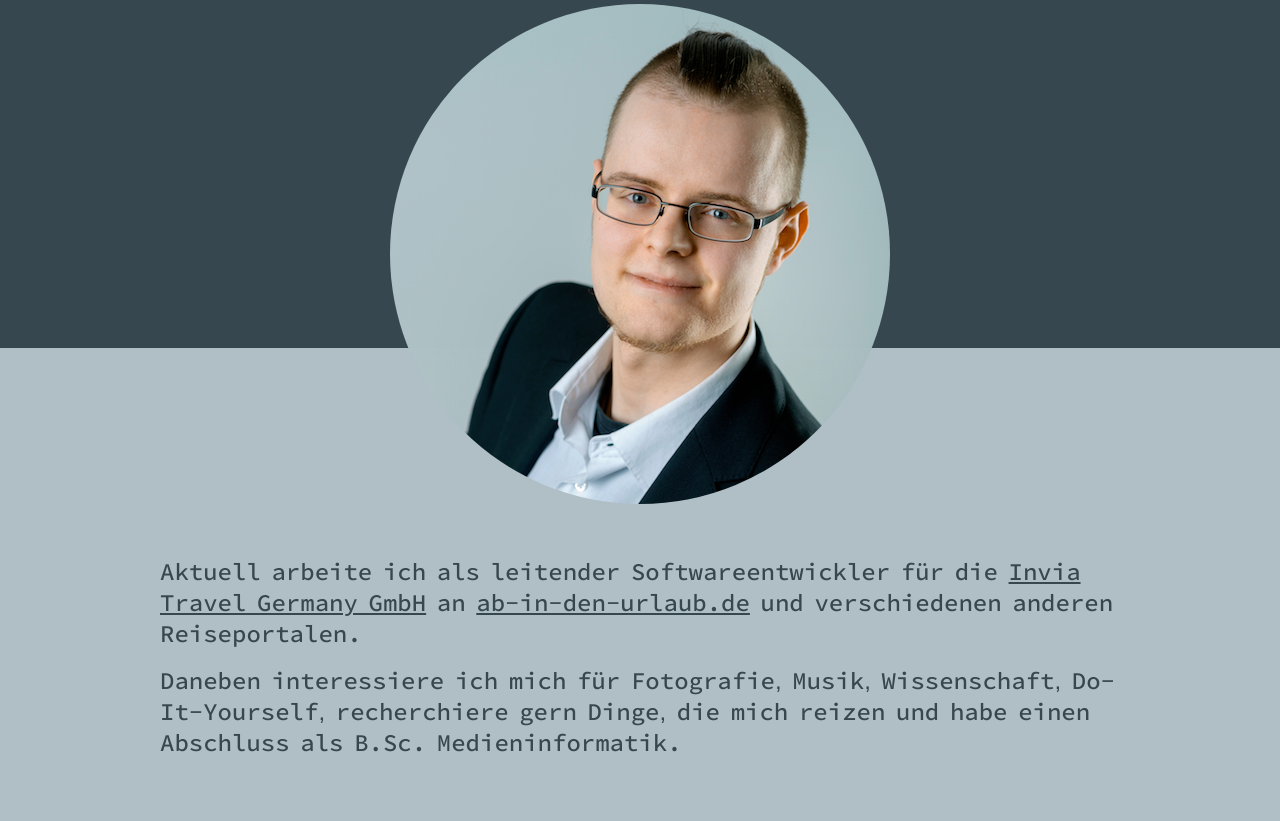
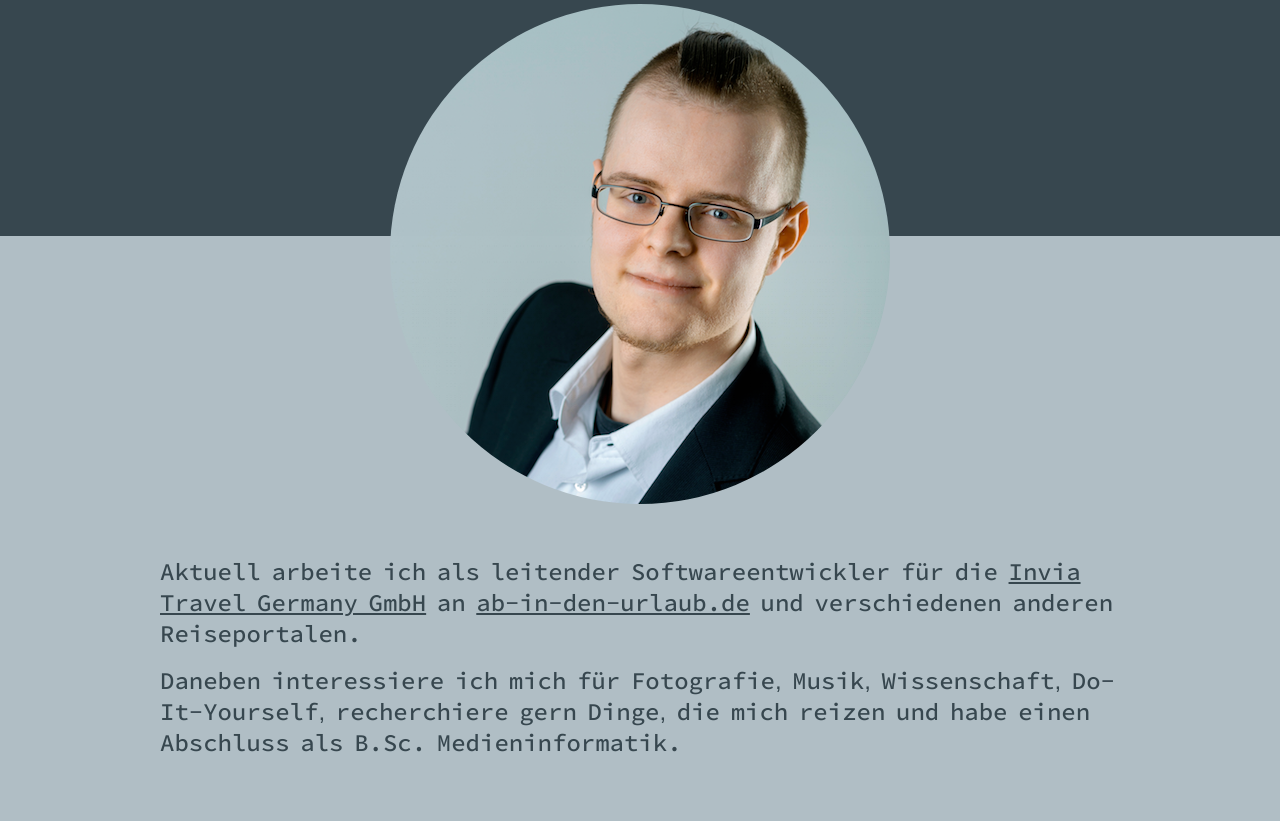
Before and after one commit to medienlampe/bischoff.media, a PHP site: page / in a window 1280 px wide. Shown: the part 166-987 px from the top of the page. Run offline with PHP 8.4, Linux system fonts and the light colour scheme.

Commit message:
Style adjustments.

```diff
--- a/assets/css/style.css
+++ b/assets/css/style.css
@@ -110,8 +110,8 @@ a.external span.socicon {
   font-weight: 400;
   font-size: 1.5rem;
   background: #b0bec5;
-  margin-top: -10rem;
-  padding: 12rem 0 3rem;
+  margin-top: -17rem;
+  padding: 19rem 0 3rem;
 }
 
 #welcome p {
--- a/assets/css/style.min.css
+++ b/assets/css/style.min.css
@@ -1 +1 @@
-body,html{height:100vh}body{display:flex;flex-direction:column;font-family:'Source Code Pro2',Arial,sans-serif;font-weight:300;text-align:center;word-spacing:.25rem;background:#37474f;color:#cfd8dc;margin:0}main{padding-bottom:3rem;flex:1}a,a:active,a:visited{color:inherit}img.u-photo{height:auto;max-width:90vw;border-radius:100%}img.codewars{margin:1rem 0}h1,h2,h3{font-weight:inherit;line-height:1em;margin:.75em 0}a.external,strong{font-weight:500}h1{font-size:3.5rem;margin-bottom:0}h2,h3{font-size:2rem}h2{margin-top:1rem}h3{margin:1em}footer{line-height:2.5em;font-size:1rem;background:#263238}a.external{display:inline-block;font-size:1.25rem;text-decoration:none;background:#b0bec5;color:#263238;box-shadow:0 .125rem .3rem 0 rgba(0,0,0,.16),0 .125rem .3rem 0 rgba(0,0,0,.12);width:12rem;margin:.5rem .125rem;padding:.5rem;transition:background-color 125ms linear}a.external:focus{outline:#37474f solid .125rem;outline-offset:-.25rem}a.external:active,a.external:hover{background:#fefefe}a.external span.socicon{margin-right:1rem}.hidden{display:none;visibility:hidden}#welcome{color:#37474f;font-weight:400;font-size:1.5rem;background:#b0bec5;margin-top:-10rem;padding:12rem 0 3rem}#welcome p{text-align:left;max-width:60rem;margin:1rem auto;padding:0 2rem}#linked-profiles{padding:3rem 0}
+body,html{height:100vh}body{display:flex;flex-direction:column;font-family:'Source Code Pro2',Arial,sans-serif;font-weight:300;text-align:center;word-spacing:.25rem;background:#37474f;color:#cfd8dc;margin:0}main{padding-bottom:3rem;flex:1}a,a:active,a:visited{color:inherit}img.u-photo{height:auto;max-width:90vw;border-radius:100%}img.codewars{margin:1rem 0}h1,h2,h3{font-weight:inherit;line-height:1em;margin:.75em 0}a.external,strong{font-weight:500}h1{font-size:3.5rem;margin-bottom:0}h2,h3{font-size:2rem}h2{margin-top:1rem}h3{margin:1em}footer{line-height:2.5em;font-size:1rem;background:#263238}a.external{display:inline-block;font-size:1.25rem;text-decoration:none;background:#b0bec5;color:#263238;box-shadow:0 .125rem .3rem 0 rgba(0,0,0,.16),0 .125rem .3rem 0 rgba(0,0,0,.12);width:12rem;margin:.5rem .125rem;padding:.5rem;transition:background-color 125ms linear}a.external:focus{outline:#37474f solid .125rem;outline-offset:-.25rem}a.external:active,a.external:hover{background:#fefefe}a.external span.socicon{margin-right:1rem}.hidden{display:none;visibility:hidden}#welcome{color:#37474f;font-weight:400;font-size:1.5rem;background:#b0bec5;margin-top:-17rem;padding:19rem 0 3rem}#welcome p{text-align:left;max-width:60rem;margin:1rem auto;padding:0 2rem}#linked-profiles{padding:3rem 0}
--- a/index.html
+++ b/index.html
@@ -3,6 +3,7 @@
 <head>
   <meta charset="utf-8">
   <meta name="viewport" content="width=device-width, initial-scale=1.0">
+  <base href="https://bischoff.media/">
   <link rel="stylesheet" href="./assets/css/fonts.min.css" media="none" onload="if(media!='all')media='all'">
   <noscript><link rel="stylesheet" href="./assets/css/fonts.min.css"></noscript>
   <link rel="stylesheet" href="./assets/css/style.min.css" media="none" onload="if(media!='all')media='all'">
```
